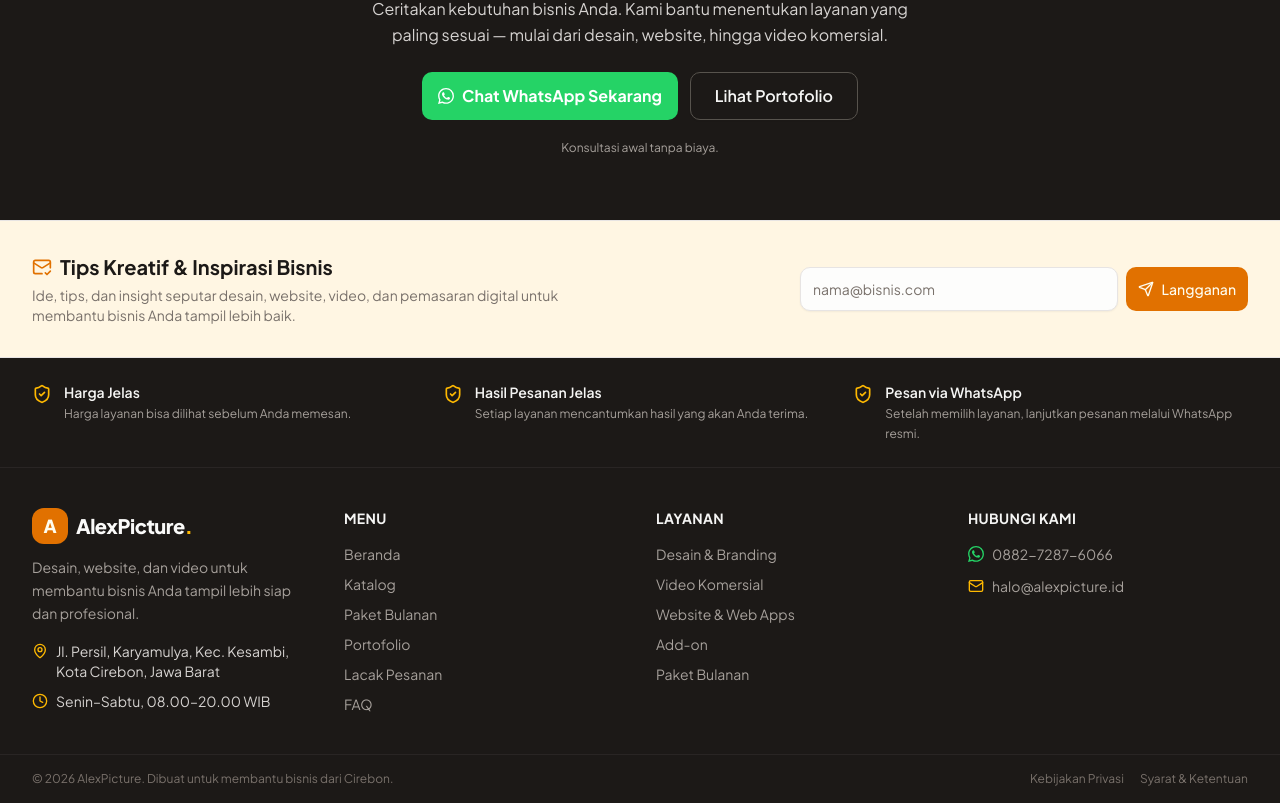
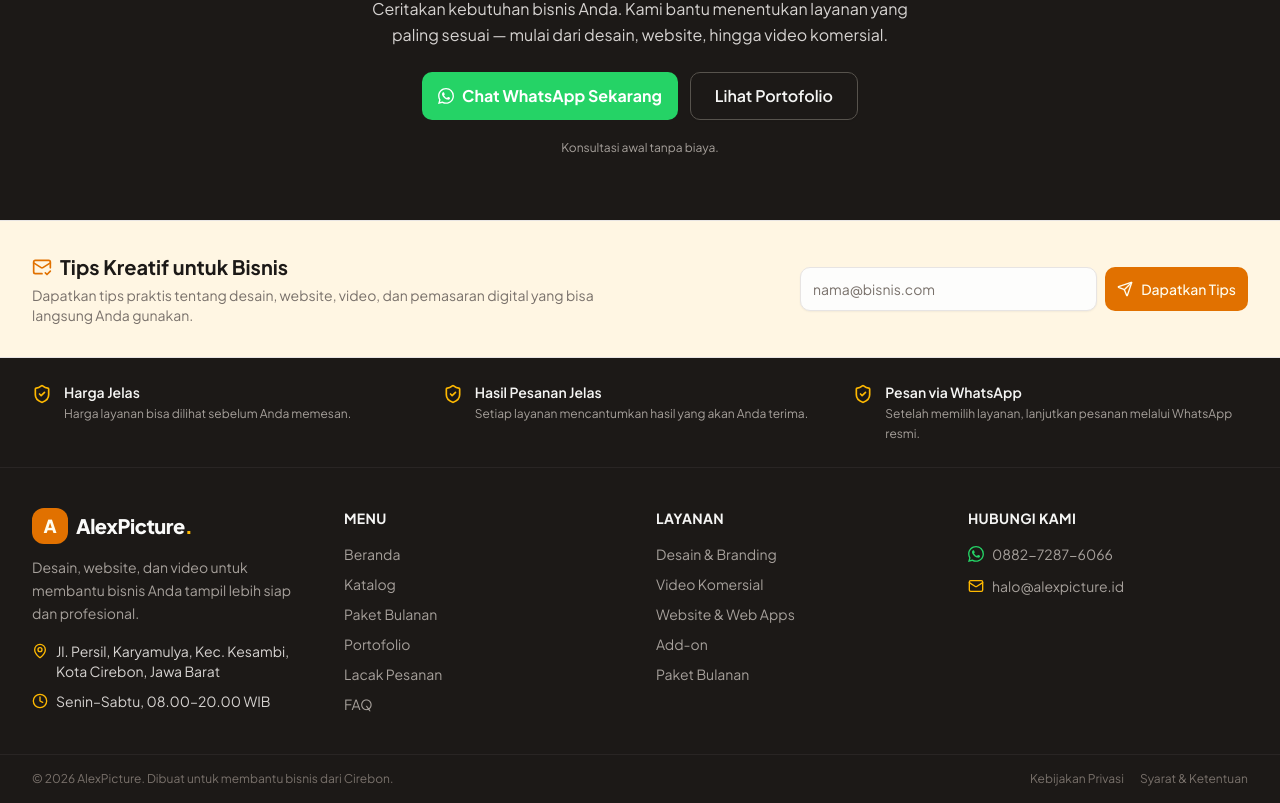
Before and after one commit to disigitalku66-ops/alexpictre, a Next.js app: page / in a window 1280 px wide. Shown: the part 5430-6233 px from the top of the page. Built offline with nearby package versions, Linux system fonts and the light colour scheme.

Commit message:
refine newsletter copy

```diff
--- a/src/components/layout/newsletter.tsx
+++ b/src/components/layout/newsletter.tsx
@@ -18,31 +18,30 @@ export function NewsletterStrip() {
     e.preventDefault();
     const value = email.trim();
     if (!/^[^\s@]+@[^\s@]+\.[^\s@]+$/.test(value)) {
-      toast.error("Format email belum benar", { description: "cth: nama@bisnis.com" });
+      toast.error("Format email belum benar", { description: "Contoh: nama@bisnis.com" });
       return;
     }
     setDone(true);
-    toast.success("Berhasil berlangganan", {
-      description: "Janji kami: hanya tips & insight terbaik, tanpa spam.",
+    toast.success("Email berhasil didaftarkan", {
+      description: "Kami hanya mengirim tips dan insight yang relevan, tanpa spam.",
     });
   }
 
   return (
-    <section aria-label="Newsletter & tips kreatif" className="border-t bg-accent/60 dark:bg-accent/30">
+    <section aria-label="Tips kreatif dan inspirasi bisnis" className="border-t bg-accent/60 dark:bg-accent/30">
       <div className="mx-auto flex max-w-7xl flex-col items-center gap-4 px-4 py-8 sm:flex-row sm:justify-between lg:px-8">
         <div className="max-w-xl">
           <h2 className="flex items-center gap-2 text-lg font-bold text-foreground sm:text-xl">
             <MailCheck className="h-5 w-5 text-primary" aria-hidden />
-            Tips Kreatif &amp; Inspirasi Bisnis
+            Tips Kreatif untuk Bisnis
           </h2>
           <p className="mt-1 text-sm text-muted-foreground">
-            Ide, tips, dan insight seputar desain, website, video, dan pemasaran digital untuk
-            membantu bisnis Anda tampil lebih baik.
+            Dapatkan tips praktis tentang desain, website, video, dan pemasaran digital yang bisa langsung Anda gunakan.
           </p>
         </div>
         {done ? (
           <p className="rounded-full bg-primary/10 px-4 py-2 text-sm font-semibold text-primary">
-            Terima kasih! Email Anda sudah terdaftar.
+            Terima kasih. Email Anda sudah terdaftar.
           </p>
         ) : (
           <form onSubmit={subscribe} className="flex w-full max-w-md gap-2" role="subscribe">
@@ -60,7 +59,7 @@ export function NewsletterStrip() {
             />
             <Button type="submit" className="h-11 shrink-0">
               <Send className="h-4 w-4" aria-hidden />
-              <span className="hidden sm:inline">Langganan</span>
+              <span className="hidden sm:inline">Dapatkan Tips</span>
             </Button>
           </form>
         )}
```
